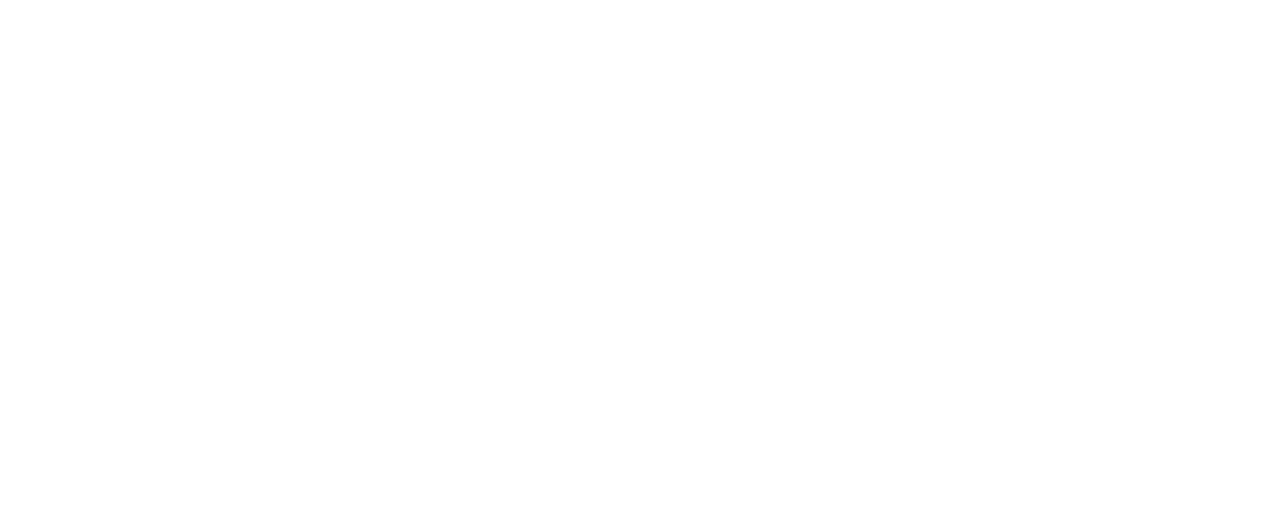
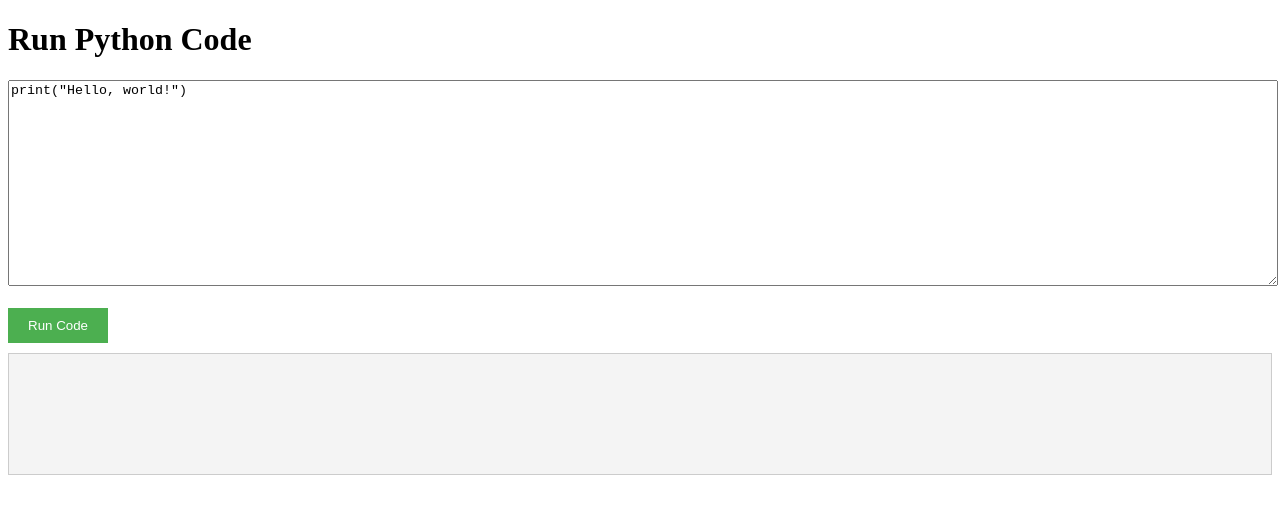
Before and after one commit to DataForge-learn/DataForge-Learn.github.io, a plain HTML site: page alpha.html in a window 1280 px wide. Drawn offline with Linux system fonts and the light colour scheme.

Commit message:
Update alpha.html

```diff
--- a/alpha.html
+++ b/alpha.html
@@ -1,3 +1,41 @@
+<!DOCTYPE html>
+<html lang="en">
+<head>
+    <meta charset="UTF-8">
+    <meta name="viewport" content="width=device-width, initial-scale=1.0">
+    <title>Python Code Runner</title>
+    <style>
+        #codeArea {
+            width: 100%;
+            height: 200px;
+        }
+        #output {
+            border: 1px solid #ccc;
+            padding: 10px;
+            margin-top: 10px;
+            height: 100px;
+            overflow-y: auto;
+            background-color: #f4f4f4;
+        }
+        button {
+            background-color: #4CAF50; /* Green */
+            color: white; /* Text color */
+            padding: 10px 20px; /* Padding */
+            border: none; /* No border */
+            cursor: pointer; /* Pointer cursor on hover */
+        }
+        button:hover {
+            background-color: #45a049; /* Darker green on hover */
+        }
+    </style>
+</head>
+<body>
+    <h1>Run Python Code</h1>
+    <textarea id="codeArea" placeholder="Write your Python code here...">print("Hello, world!")</textarea>
+    <br><br>
+    <button onclick="runPython()">Run Code</button>
+    <div id="output"></div>
+
     <script>
         async function checkAvailableRuntimes() {
             let response = await fetch('https://emkc.org/api/v2/piston/runtimes');
@@ -6,14 +44,10 @@
         }
 
         async function runPython() {
-        // Check available runtimes (optional)
-        // Uncomment the following line to log available runtimes
+            // Optionally check available runtimes
             // await checkAvailableRuntimes();
 
-        // Get the user's Python code from the textarea
             let code = document.getElementById('codeArea').value;
-
-        // Call Piston API to execute the code
             let response = await fetch('https://emkc.org/api/v2/piston/execute', {
                 method: 'POST',
                 headers: {
@@ -29,11 +63,9 @@
                 })
             });
 
-        // Parse the API response
             let result = await response.json();
             console.log(result);  // Log the entire response for debugging
 
-        // Display the output in the output div
             if (result.output) {
                 document.getElementById('output').innerText = result.output;
             } else if (result.message) {
@@ -43,3 +75,5 @@
             }
         }
     </script>
+</body>
+</html>
```
Lines whose indentation alone changed are shown as unchanged.
